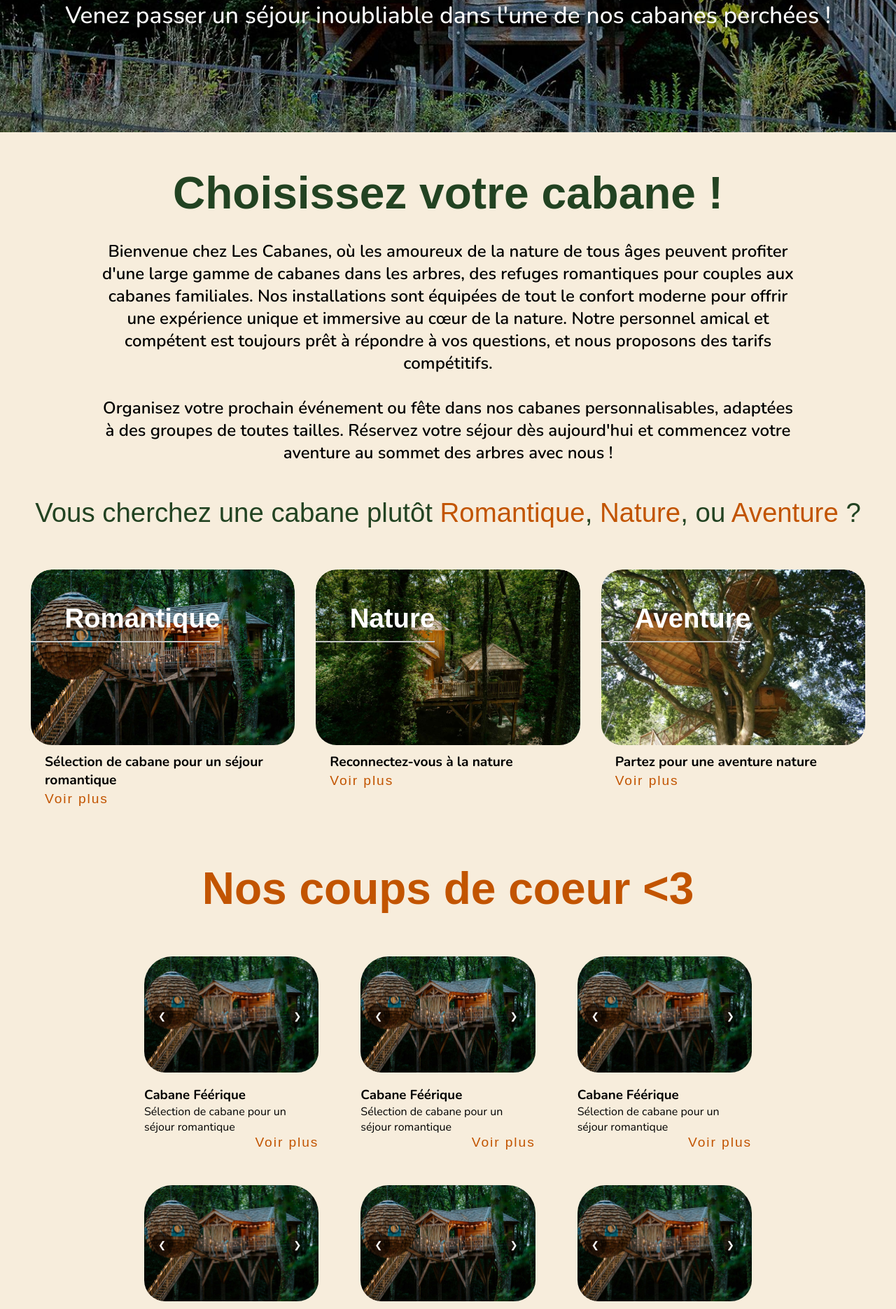
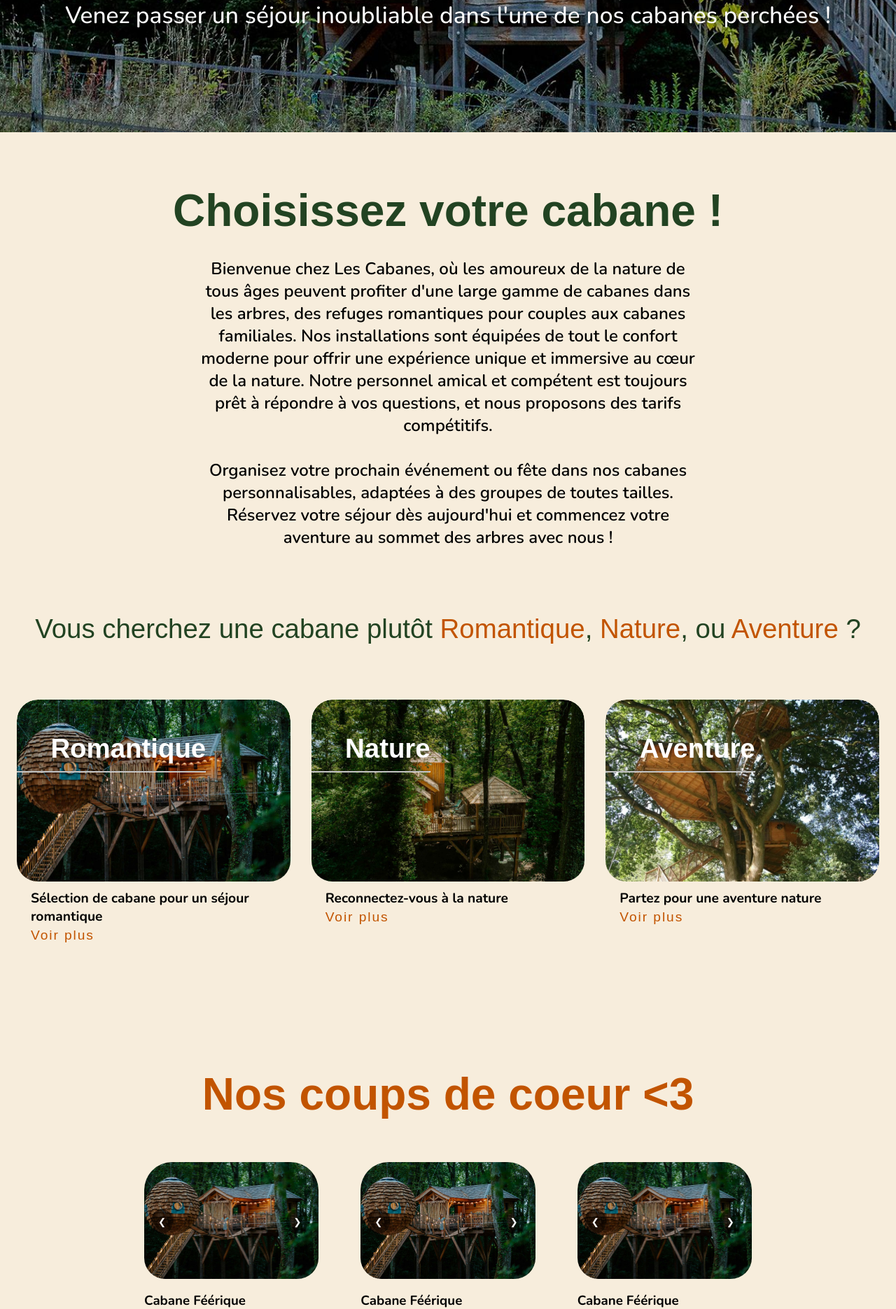
Before and after one commit to miladup/Resaweb, a PHP site: page / in a window 1280 px wide. Shown: the part 611-2482 px from the top of the page at 70% size. Run offline with PHP 8.4, Linux system fonts and the light colour scheme; some web fonts are replaced.

Commit message:
modifications sur la page d'accueil

```diff
--- a/cabanes.html
+++ b/cabanes.html
@@ -64,6 +64,10 @@
             <p>Lorem ipsum dolor sit amet, consectetur adipisicing elit. Aliquid veritatis deleniti, reiciendis placeat
                 totam asperiores voluptate debitis expedita ipsam in. Voluptas a omnis libero nihil cum, aut veniam
                 quos, dolorem? </p>
+                <div class="block-footer">
+                    <span class="price">127.00€/pers</span>
+                    <button class="reserve-button" onclick="window.location.href='reservation.html'">Je réserve</button>
+                </div>
         </div>
     </section>
     <section class="block">
--- a/index.html
+++ b/index.html
@@ -35,6 +35,8 @@
     <section class="section-1">
         <h2>Choisissez votre cabane !</h2>
         <p class="text">Bienvenue chez Les Cabanes, où les amoureux de la nature de tous âges peuvent profiter d'une large gamme de cabanes dans les arbres, des refuges romantiques pour couples aux cabanes familiales. Nos installations sont équipées de tout le confort moderne pour offrir une expérience unique et immersive au cœur de la nature. Notre personnel amical et compétent est toujours prêt à répondre à vos questions, et nous proposons des tarifs compétitifs. <br><br> Organisez votre prochain événement ou fête dans nos cabanes personnalisables, adaptées à des groupes de toutes tailles. Réservez votre séjour dès aujourd'hui et commencez votre aventure au sommet des arbres avec nous !</p>
+    </section>
+    <section class="categorie">
         <p class="style">Vous cherchez une cabane plutôt <span>Romantique</span>, <span>Nature</span>, ou <span>Aventure</span> ?</p>
         <section class="card-container">
             <div class="card" onclick="location.href='cabanes.html#romantique'">
--- a/style.css
+++ b/style.css
@@ -199,9 +199,11 @@ span {
 }
 
 .section-1 {
-    height: auto;
-    padding: 20px;
-    margin-bottom: 20px;
+    height: 80vh;
+    display: flex;
+    justify-content: center;
+    align-items: center;
+    flex-direction: column;
 }
 
 h2 {
@@ -215,11 +217,15 @@ h2 {
 }
 
 .text {
-    margin: 0 15vh 0 15vh;
+    margin: 0 35vh 0 35vh;
     font-family: "Nunito", sans-serif;
     font-weight: 600;
     text-align: center;
     font-size: 1.5rem;
+}
+
+.categorie {
+    height: 80vh;
 }
 
 .style {
@@ -227,7 +233,7 @@ h2 {
     font-family: 'Happy Camper', sans-serif;
     font-size: 2.4em;
     padding-top: 10px;
-    padding-bottom: 20px;
+    padding-bottom: 40px;
     color: rgb(34, 67, 34);
 }
 
```
